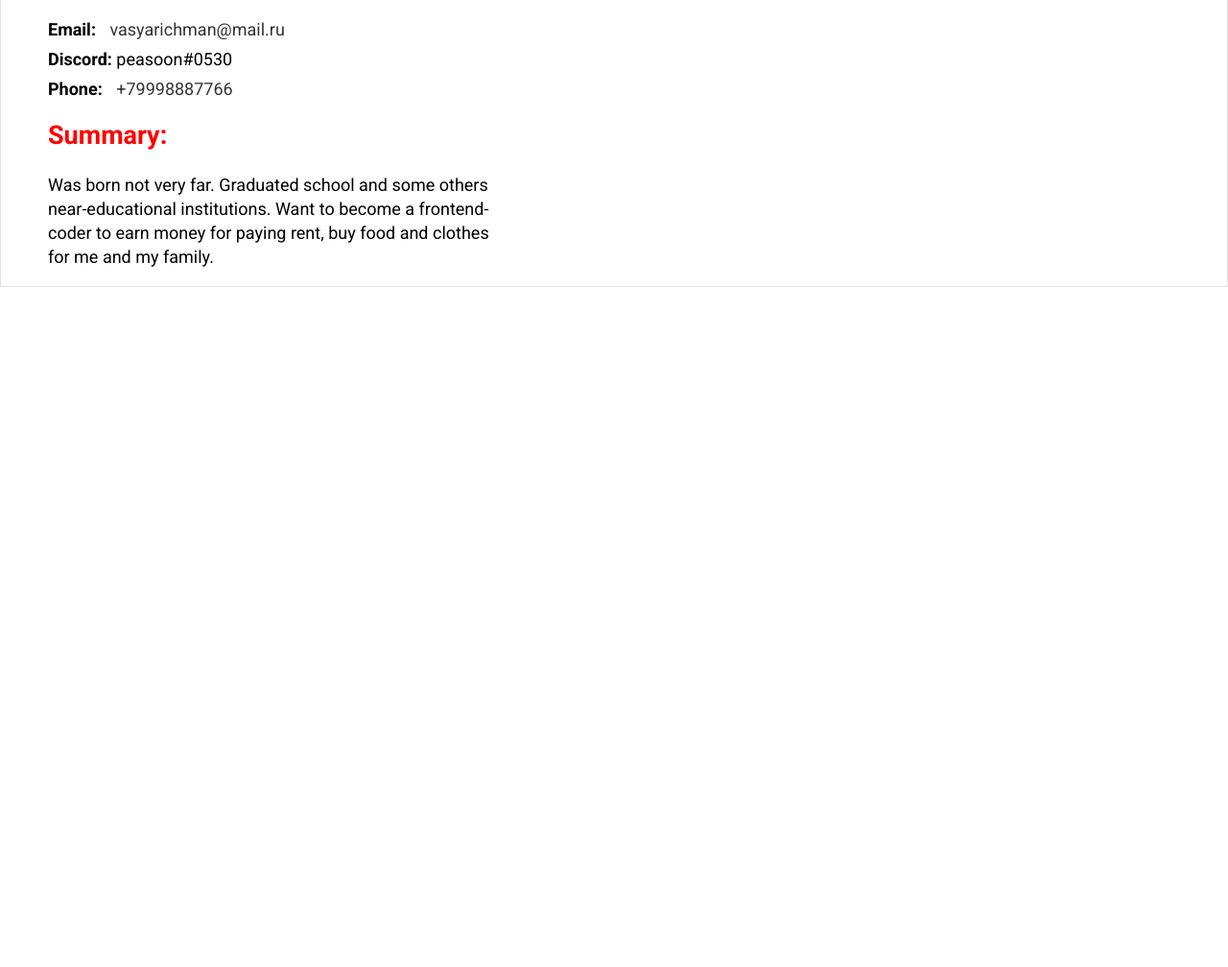
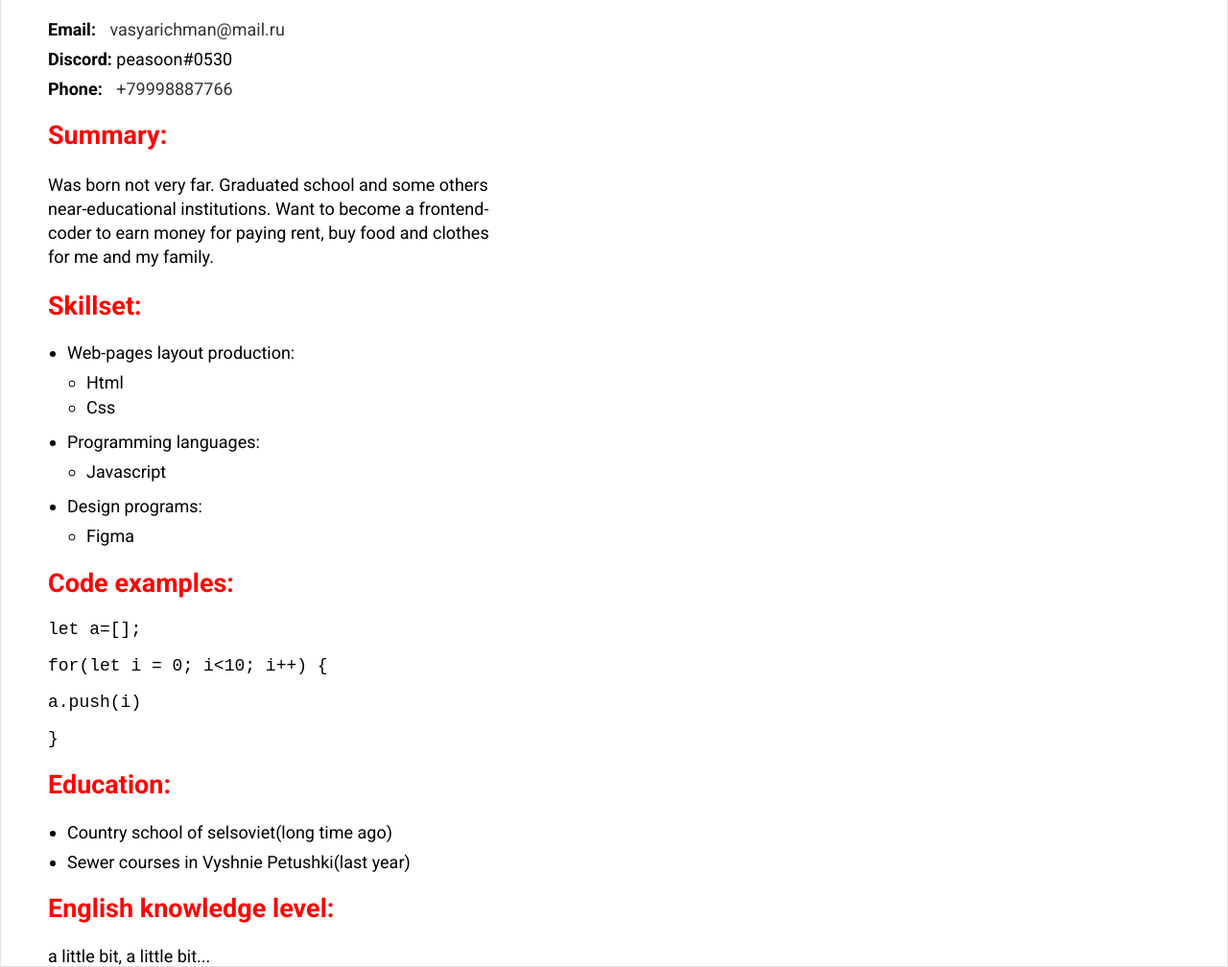
Before and after one commit to peasoon/rsschool-cv, a plain HTML site: page index.html in a window 1280 px wide. Shown: the part 672-1680 px from the top of the page at 96% size. Before the commit the page ends 971 px from the top, so only its background shows below. Drawn offline with Linux system fonts and the light colour scheme; a web font is replaced by a local one.

Commit message:
feat: added all sections

```diff
--- a/index.html
+++ b/index.html
@@ -51,6 +51,47 @@
               family.
             </p>
           </section>
+          <section class="skillset">
+            <h2>Skillset:</h2>
+            <ul class="skillset-list">
+              <li>Web-pages layout production:
+                <ul>
+                  <li>Html</li>
+                  <li>Css</li>
+                </ul>
+              </li>
+              <li>Programming languages:
+                <ul>
+                  <li>Javascript</li>
+                </ul>
+              </li>
+              <li>Design programs:
+                <ul>
+                  <li>Figma</li>
+                </ul>
+              </li>
+            </ul>
+          </section>
+          <section class="code">
+            <h2>Code examples:</h2>
+              <code>
+                <pre>let a=[];</pre>
+                <pre>for(let i = 0; i<10; i++) {</pre>
+                <pre>a.push(i)</pre>
+                <pre>}</pre>
+              </code>
+          </section>
+          <section class="education">
+            <h2>Education:</h2>
+            <ul>
+              <li>Сountry school of selsoviet(long time ago)</li>
+              <li>Sewer courses in Vyshnie Petushki(last year)</li>
+            </ul>
+          </section>
+          <section class="english">
+            <h2>English knowledge level:</h2>
+            a little bit, a little bit...
+          </section>
         </div>
       </main>
       <footer class="footer"></footer>
--- a/style.css
+++ b/style.css
@@ -96,3 +96,29 @@ main.page section.summary p {
   line-height: 1.4;
 }
 /* End of section summary */
+
+/* Section skillset */
+main.page section.skillset > ul {
+  padding-left: 20px;
+}
+
+main.page section.skillset > ul li + li {
+  margin-top: 15px;
+}
+main.page section.skillset > ul li > ul {
+  padding-top: 10px;
+  padding-left: 20px;
+}
+main.page section.skillset > ul li > ul li + li {
+  margin-top: 5px;
+}
+/* End of section skillset */
+
+/* Section education */
+main.page section.education > ul {
+  padding-left: 20px;
+}
+main.page section.education li + li {
+  margin-top: 10px;
+}
+/* end of section education */
```
